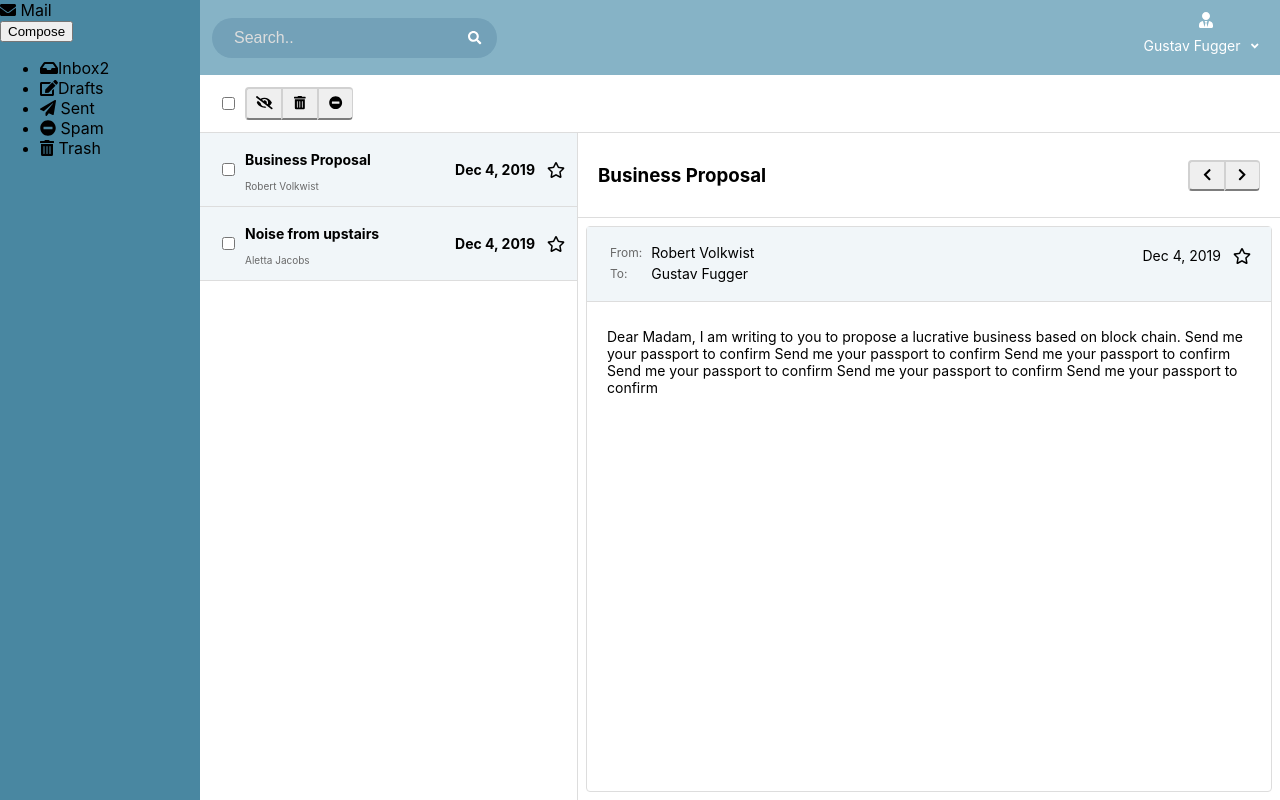
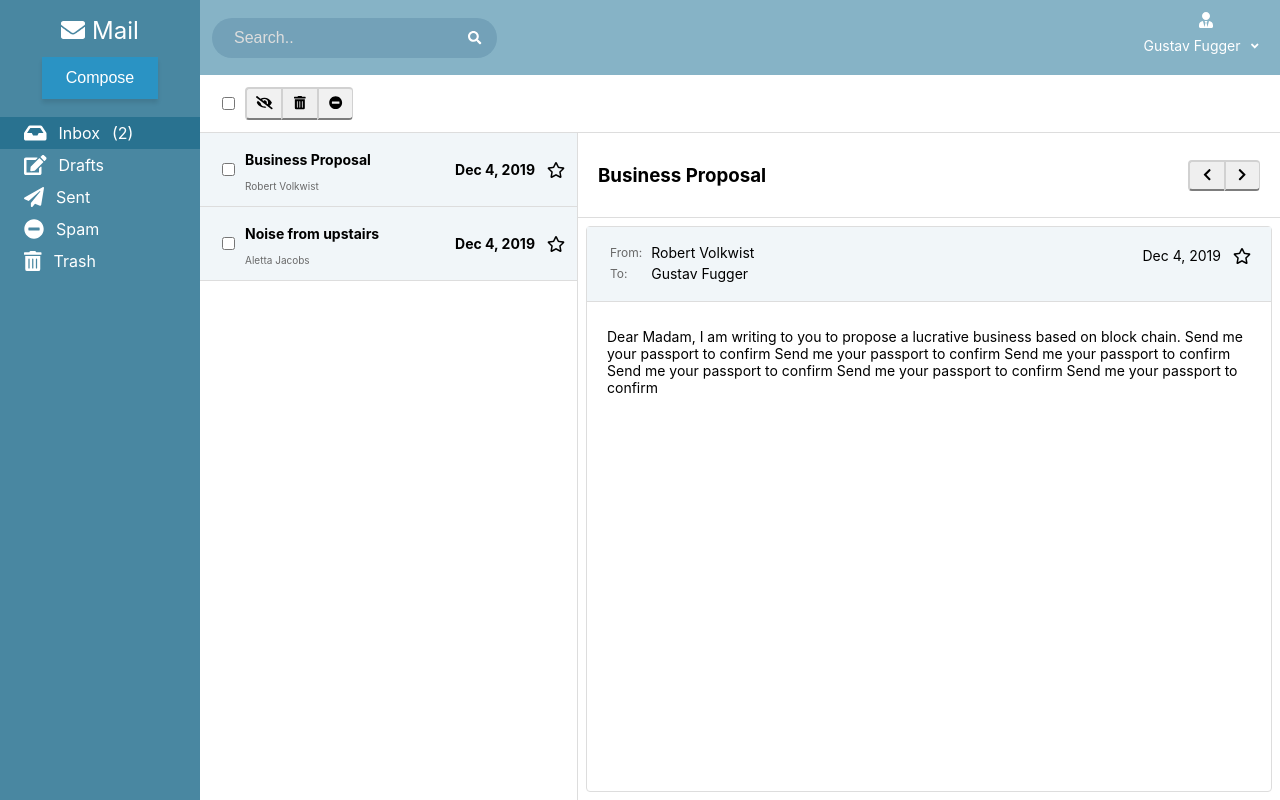
Before and after one commit to Im-perfect/mail-app-mockup, a React (Create React App) app: page / in a window 1280 px wide. Built offline with nearby package versions, Linux system fonts and the light colour scheme.

Commit message:
style side bar, disable spam and unread buttons on toolbar

```diff
--- a/src/App.js
+++ b/src/App.js
@@ -79,6 +79,7 @@ class App extends React.Component {
                   .includes(this.state.searchTerm.toLowerCase())
             )}
             sideBarSelect={this.sideBarSelect}
+            currentSelection={this.state.currentSelection}
           />
         </div>
         <div id="mailbox-container">
--- a/src/components/SideBar.js
+++ b/src/components/SideBar.js
@@ -11,44 +11,68 @@ import {
 import { FontAwesomeIcon } from "@fortawesome/react-fontawesome";
 
 export class SideBar extends Component {
+  getCount = selection => {
+    const count = this.props.currentAccount.mail.filter(
+      mail => mail.category === selection && mail.read === "false"
+    ).length;
+    return count ? `(${count})` : null;
+  };
   render() {
     return (
       <div>
-        <div>
+        <div id="logo">
           <FontAwesomeIcon icon={faEnvelope} /> Mail
         </div>
-        <div className="compose">
+        <div>
           <button href="#" className="button compose">
             Compose
           </button>
         </div>
         <ul className="category">
-          <li name="inbox" onClick={() => this.props.sideBarSelect("inbox")}>
+          <li
+            name="inbox"
+            onClick={() => this.props.sideBarSelect("inbox")}
+            className={
+              this.props.currentSelection === "inbox" ? "active" : null
+            }
+          >
             <FontAwesomeIcon icon={faInbox} />
             Inbox
-            <span className="count">
-              {this.props.currentAccount.mail.filter(
-                mail => mail.category === "inbox" && mail.read === "false"
-              ).length || null}
-            </span>
+            <span className="count">{this.getCount("inbox")}</span>
           </li>
-          <li name="draft" onClick={() => this.props.sideBarSelect("drafts")}>
+          <li
+            name="draft"
+            onClick={() => this.props.sideBarSelect("drafts")}
+            className={
+              this.props.currentSelection === "drafts" ? "active" : null
+            }
+          >
             <FontAwesomeIcon icon={faEdit} />
             Drafts
           </li>
-          <li name="sent" onClick={() => this.props.sideBarSelect("sent")}>
+          <li
+            name="sent"
+            onClick={() => this.props.sideBarSelect("sent")}
+            className={this.props.currentSelection === "sent" ? "active" : null}
+          >
             <FontAwesomeIcon icon={faPaperPlane} /> Sent
           </li>
-          <li name="spam" onClick={() => this.props.sideBarSelect("spam")}>
+          <li
+            name="spam"
+            onClick={() => this.props.sideBarSelect("spam")}
+            className={this.props.currentSelection === "spam" ? "active" : null}
+          >
             <FontAwesomeIcon icon={faMinusCircle} /> Spam
           </li>
-          <li name="trash" onClick={() => this.props.sideBarSelect("trash")}>
+          <li
+            name="trash"
+            onClick={() => this.props.sideBarSelect("trash")}
+            className={
+              this.props.currentSelection === "trash" ? "active" : null
+            }
+          >
             <FontAwesomeIcon icon={faTrashAlt} /> Trash
-            <span className="count">
-              {this.props.currentAccount.mail.filter(
-                mail => mail.category === "trash" && mail.read === "false"
-              ).length || null}
-            </span>
+            <span className="count">{this.getCount("trash")}</span>
           </li>
         </ul>
       </div>
--- a/src/components/ToolBar.js
+++ b/src/components/ToolBar.js
@@ -18,7 +18,7 @@ export class ToolBar extends Component {
           checked={this.props.checkedAll}
         />
         <div className="button-group">
-          <button>
+          <button className="disabled">
             <FontAwesomeIcon icon={faEyeSlash} />
           </button>
           <button
@@ -35,7 +35,7 @@ export class ToolBar extends Component {
           >
             <FontAwesomeIcon icon={faTrashAlt} />
           </button>
-          <button>
+          <button className="disabled">
             <FontAwesomeIcon icon={faMinusCircle} />
           </button>
         </div>
--- a/src/css/main.css
+++ b/src/css/main.css
@@ -30,6 +30,59 @@ button {
   height: 100%;
   position: fixed;
   overflow: auto;
+  color: white;
+  text-align: center;
+}
+
+#logo {
+  margin-top: 12px;
+  padding: 4px;
+  font-size: 24px;
+}
+
+.button.compose {
+  padding: 12px 24px;
+  background-color: #2A93C4;
+  font-size: 16px;
+  color: white;
+  border: none;
+  margin: 8px;
+  box-shadow: 0px 4px 4px 0px rgba(0, 0, 0, 0.1);
+}
+
+.button.compose:hover{
+  background-color: rgb(24, 142, 197);
+  box-shadow:none;
+}
+
+.category {
+  padding: 0;
+  margin: 10px 0 0 0;
+}
+
+.category li {
+  list-style: none;
+  padding: 6px 12px 6px 24px;
+  display: flex;
+  align-items: center;
+}
+
+.category li.active{
+  background-color: #297290;
+}
+
+.category li:hover {
+  background-color: #297290;
+  cursor: pointer;
+}
+
+.category li svg {
+  margin-right: 12px;
+  font-size: 20px;
+}
+
+.count {
+  margin-left: 12px;
 }
 
 #mailbox-container {
@@ -167,6 +220,14 @@ input[type="checkbox"] {
   border-right-color: rgb(209, 209, 209);
 }
 
+.disabled {
+  background-color: #f1f1f1;
+}
+
+.disabled:hover {
+  cursor: not-allowed;
+}
+
 #email-detail-container {
   display: flex;
   flex: 1;
```
